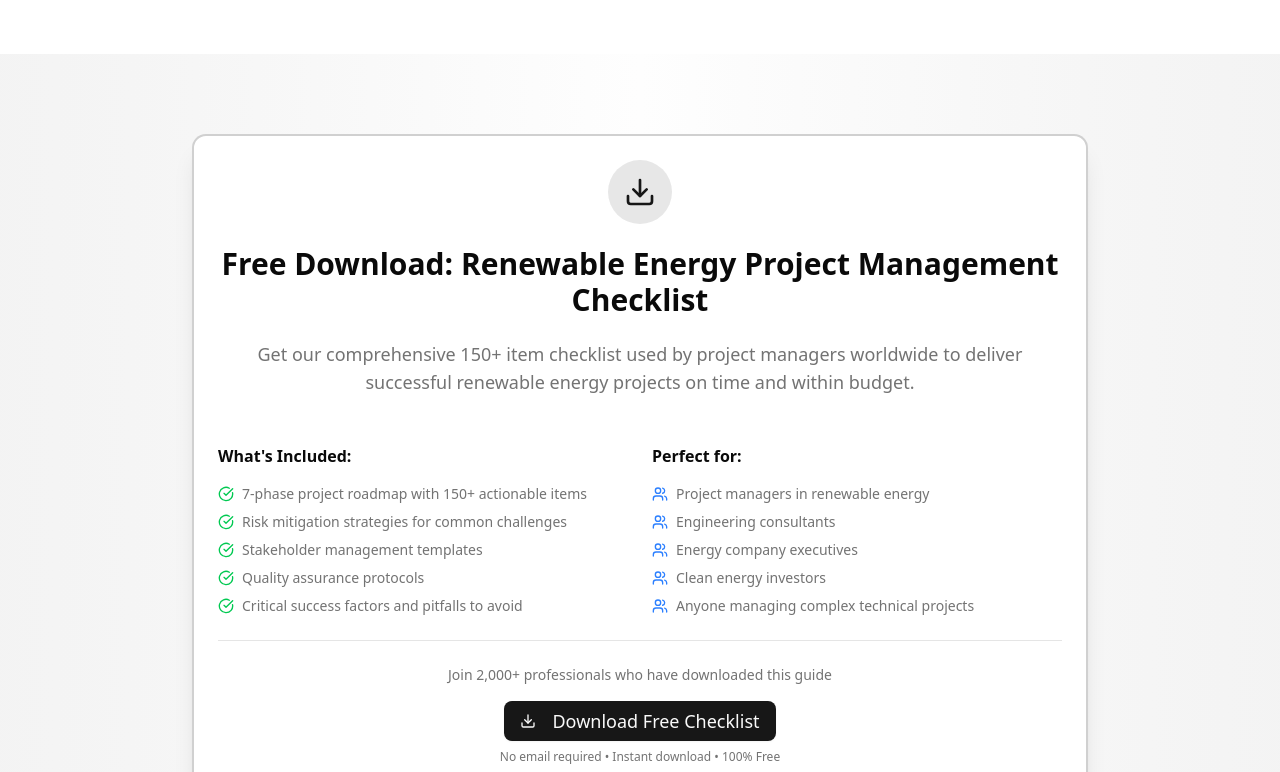
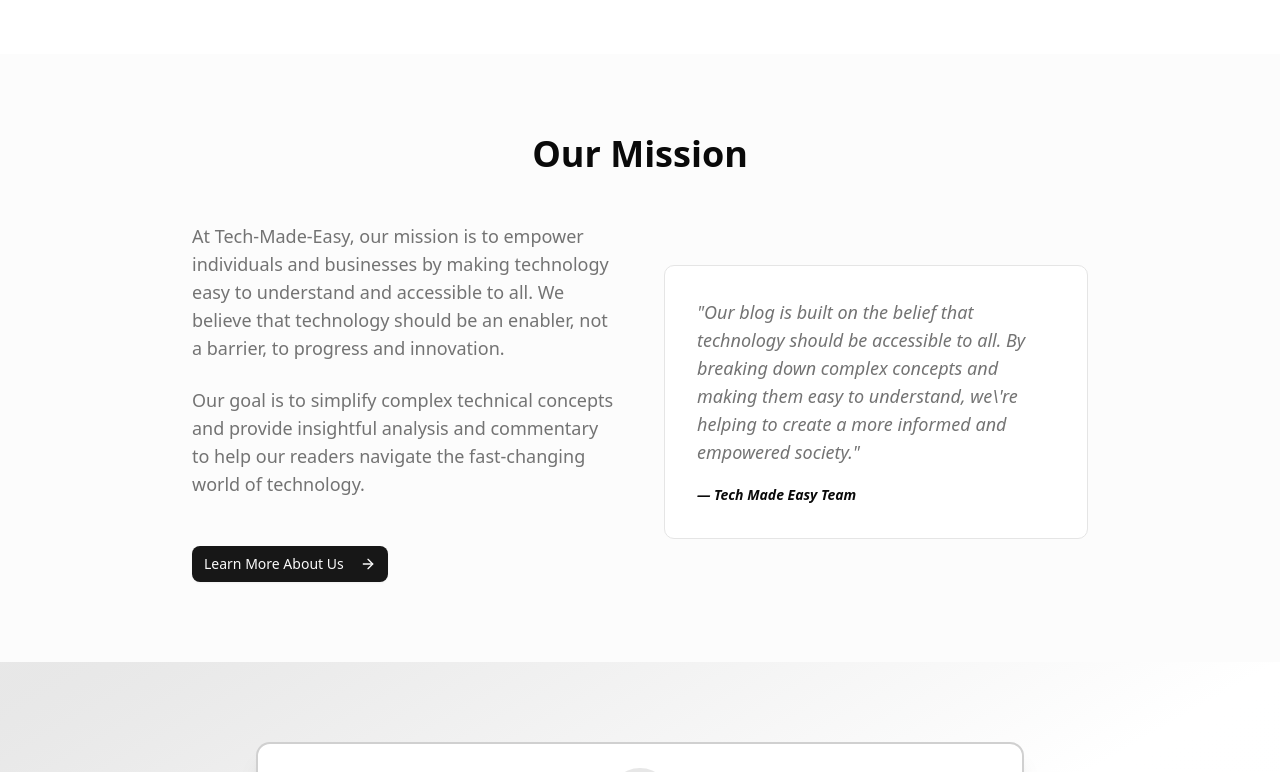
Before and after one commit to Vietduc88x/techmadeeasy-website, a React (Vite) app: page / in a window 1280 px wide. Shown: the part 2420-3192 px from the top of the page. Built offline with nearby package versions, Linux system fonts and the light colour scheme.

Commit message:
Remove free download checklist lead magnet section

```diff
--- a/src/pages/Home.jsx
+++ b/src/pages/Home.jsx
@@ -186,99 +186,7 @@
         </div>
       </section>
 
-      {/* Lead Magnet Section */}
-      <section className="py-20 bg-gradient-to-r from-primary/5 via-secondary/10 to-primary/5">
-        <div className="container mx-auto px-4 sm:px-6 lg:px-8">
-          <div className="max-w-4xl mx-auto">
-            <Card className="border-2 border-primary/20 shadow-xl">
-              <CardHeader className="text-center pb-6">
-                <div className="flex justify-center mb-4">
-                  <div className="flex items-center justify-center w-16 h-16 bg-primary/10 rounded-full">
-                    <Download className="h-8 w-8 text-primary" />
-                  </div>
-                </div>
-                <CardTitle className="text-2xl lg:text-3xl font-bold text-foreground mb-4">
-                  Free Download: Renewable Energy Project Management Checklist
-                </CardTitle>
-                <CardDescription className="text-lg text-muted-foreground">
-                  Get our comprehensive 150+ item checklist used by project managers worldwide to deliver successful renewable energy projects on time and within budget.
-                </CardDescription>
-              </CardHeader>
-              <CardContent className="space-y-6">
-                <div className="grid grid-cols-1 md:grid-cols-2 gap-6">
-                  <div className="space-y-4">
-                    <h4 className="font-semibold text-foreground">What's Included:</h4>
-                    <ul className="space-y-2 text-sm text-muted-foreground">
-                      <li className="flex items-center">
-                        <CheckCircle className="h-4 w-4 text-green-500 mr-2 flex-shrink-0" />
-                        7-phase project roadmap with 150+ actionable items
-                      </li>
-                      <li className="flex items-center">
-                        <CheckCircle className="h-4 w-4 text-green-500 mr-2 flex-shrink-0" />
-                        Risk mitigation strategies for common challenges
-                      </li>
-                      <li className="flex items-center">
-                        <CheckCircle className="h-4 w-4 text-green-500 mr-2 flex-shrink-0" />
-                        Stakeholder management templates
-                      </li>
-                      <li className="flex items-center">
-                        <CheckCircle className="h-4 w-4 text-green-500 mr-2 flex-shrink-0" />
-                        Quality assurance protocols
-                      </li>
-                      <li className="flex items-center">
-                        <CheckCircle className="h-4 w-4 text-green-500 mr-2 flex-shrink-0" />
-                        Critical success factors and pitfalls to avoid
-                      </li>
-                    </ul>
-                  </div>
-                  <div className="space-y-4">
-                    <h4 className="font-semibold text-foreground">Perfect for:</h4>
-                    <ul className="space-y-2 text-sm text-muted-foreground">
-                      <li className="flex items-center">
-                        <Users className="h-4 w-4 text-blue-500 mr-2 flex-shrink-0" />
-                        Project managers in renewable energy
-                      </li>
-                      <li className="flex items-center">
-                        <Users className="h-4 w-4 text-blue-500 mr-2 flex-shrink-0" />
-                        Engineering consultants
-                      </li>
-                      <li className="flex items-center">
-                        <Users className="h-4 w-4 text-blue-500 mr-2 flex-shrink-0" />
-                        Energy company executives
-                      </li>
-                      <li className="flex items-center">
-                        <Users className="h-4 w-4 text-blue-500 mr-2 flex-shrink-0" />
-                        Clean energy investors
-                      </li>
-                      <li className="flex items-center">
-                        <Users className="h-4 w-4 text-blue-500 mr-2 flex-shrink-0" />
-                        Anyone managing complex technical projects
-                      </li>
-                    </ul>
-                  </div>
-                </div>
 
-                <div className="border-t pt-6">
-                  <div className="text-center">
-                    <p className="text-sm text-muted-foreground mb-4">
-                      Join 2,000+ professionals who have downloaded this guide
-                    </p>
-                    <Button size="lg" className="text-lg px-8" asChild>
-                      <a href="/Renewable-Energy-Workshop-01.pdf" download target="_blank" rel="noopener noreferrer">
-                        <Download className="mr-2 h-5 w-5" />
-                        Download Free Checklist
-                      </a>
-                    </Button>
-                    <p className="text-xs text-muted-foreground mt-2">
-                      No email required • Instant download • 100% Free
-                    </p>
-                  </div>
-                </div>
-              </CardContent>
-            </Card>
-          </div>
-        </div>
-      </section>
 
       {/* Mission Section */}
       <section className="py-20 bg-muted/30">
```
